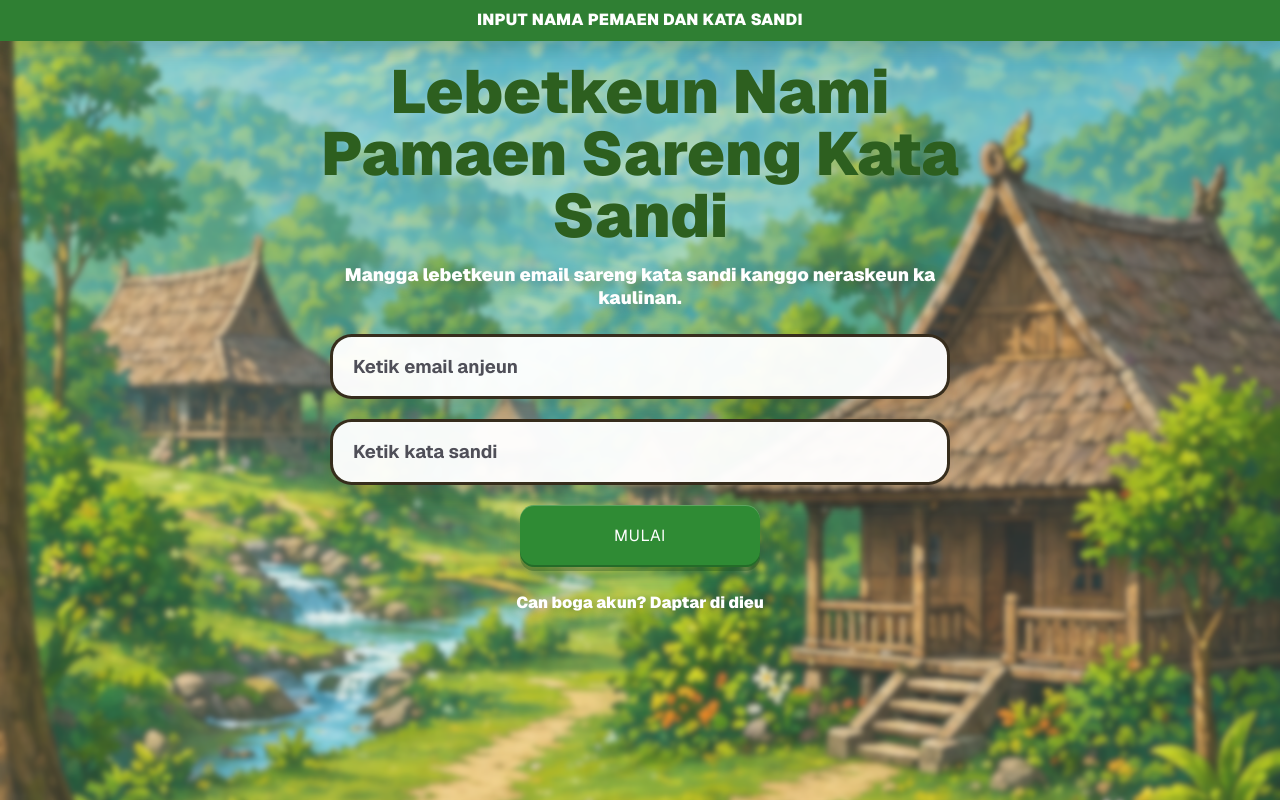
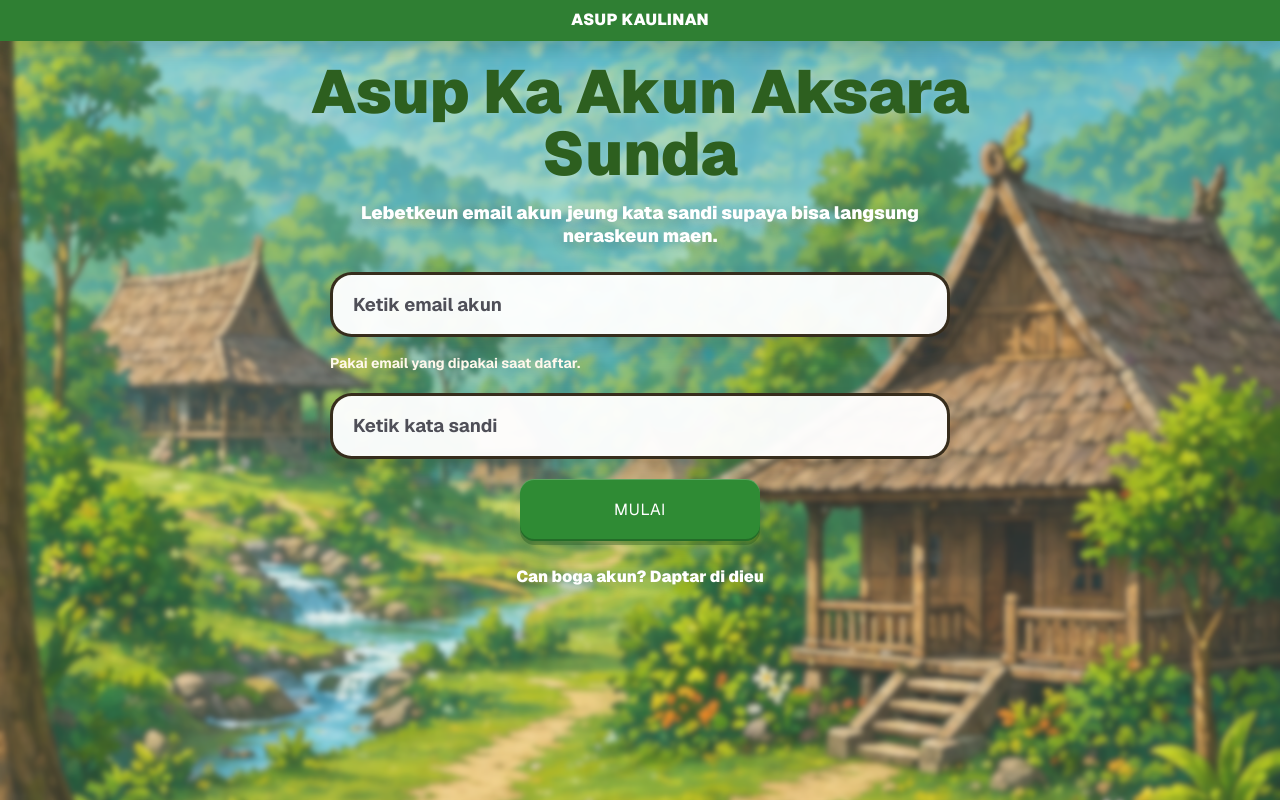
Before and after one commit to herulife/game--aksara-sunda, a Next.js app: page /login in a window 1280 px wide. Built offline with nearby package versions, Linux system fonts and the light colour scheme; no server answers.

Commit message:
Clarify auth flow copy for easier login

```diff
--- a/src/app/(auth)/login/page.tsx
+++ b/src/app/(auth)/login/page.tsx
@@ -15,9 +15,9 @@ export default async function LoginPage() {
 
   return (
     <AuthShell
-      headerTitle="Input Nama Pemaen Dan Kata Sandi"
-      title="Lebetkeun Nami Pamaen Sareng Kata Sandi"
-      description="Mangga lebetkeun email sareng kata sandi kanggo neraskeun ka kaulinan."
+      headerTitle="Asup Kaulinan"
+      title="Asup Ka Akun Aksara Sunda"
+      description="Lebetkeun email akun jeung kata sandi supaya bisa langsung neraskeun maen."
       footerText="Can boga akun?"
       footerLinkLabel="Daptar di dieu"
       footerLinkHref="/register"
--- a/src/app/(auth)/register/page.tsx
+++ b/src/app/(auth)/register/page.tsx
@@ -17,7 +17,7 @@ export default async function RegisterPage() {
     <AuthShell
       headerTitle="Daptar Pamaen Anyar"
       title="Jieun Akun Aksara Sunda"
-      description="Eusian ngaran, email, jeung kata sandi pikeun ngamimitian diajar."
+      description="Eusian ngaran pamaen, email akun, jeung kata sandi. Username bakal dijieun otomatis."
       footerText="Geus boga akun?"
       footerLinkLabel="Asup di dieu"
       footerLinkHref="/login"
--- a/src/components/auth/login-form.tsx
+++ b/src/components/auth/login-form.tsx
@@ -14,11 +14,15 @@ export function LoginForm() {
         <input
           name="email"
           type="email"
-          placeholder="Ketik email anjeun"
+          placeholder="Ketik email akun"
           className="mockup-input text-base sm:text-xl"
           required
         />
       </label>
+
+      <p className="-mt-1 text-left text-xs font-bold text-[#fff8ec] drop-shadow-[0_3px_8px_rgba(46,38,18,0.22)] sm:text-sm">
+        Pakai email yang dipakai saat daftar.
+      </p>
 
       <label className="block">
         <input
--- a/src/components/auth/register-form.tsx
+++ b/src/components/auth/register-form.tsx
@@ -24,7 +24,7 @@ export function RegisterForm() {
         <input
           name="email"
           type="email"
-          placeholder="Ketik email"
+          placeholder="Ketik email akun"
           className="mockup-input text-base sm:text-xl"
           required
         />
```
